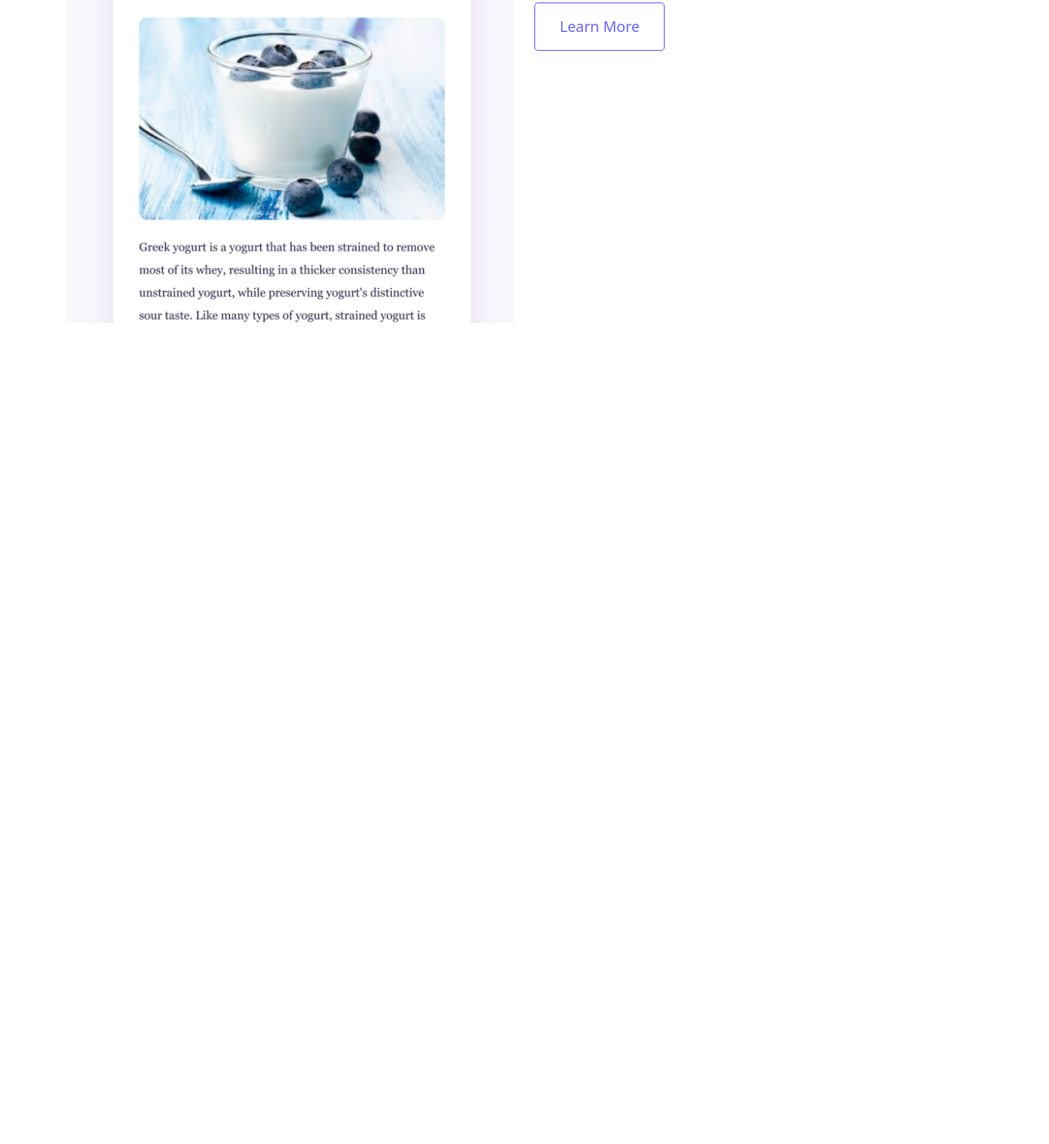
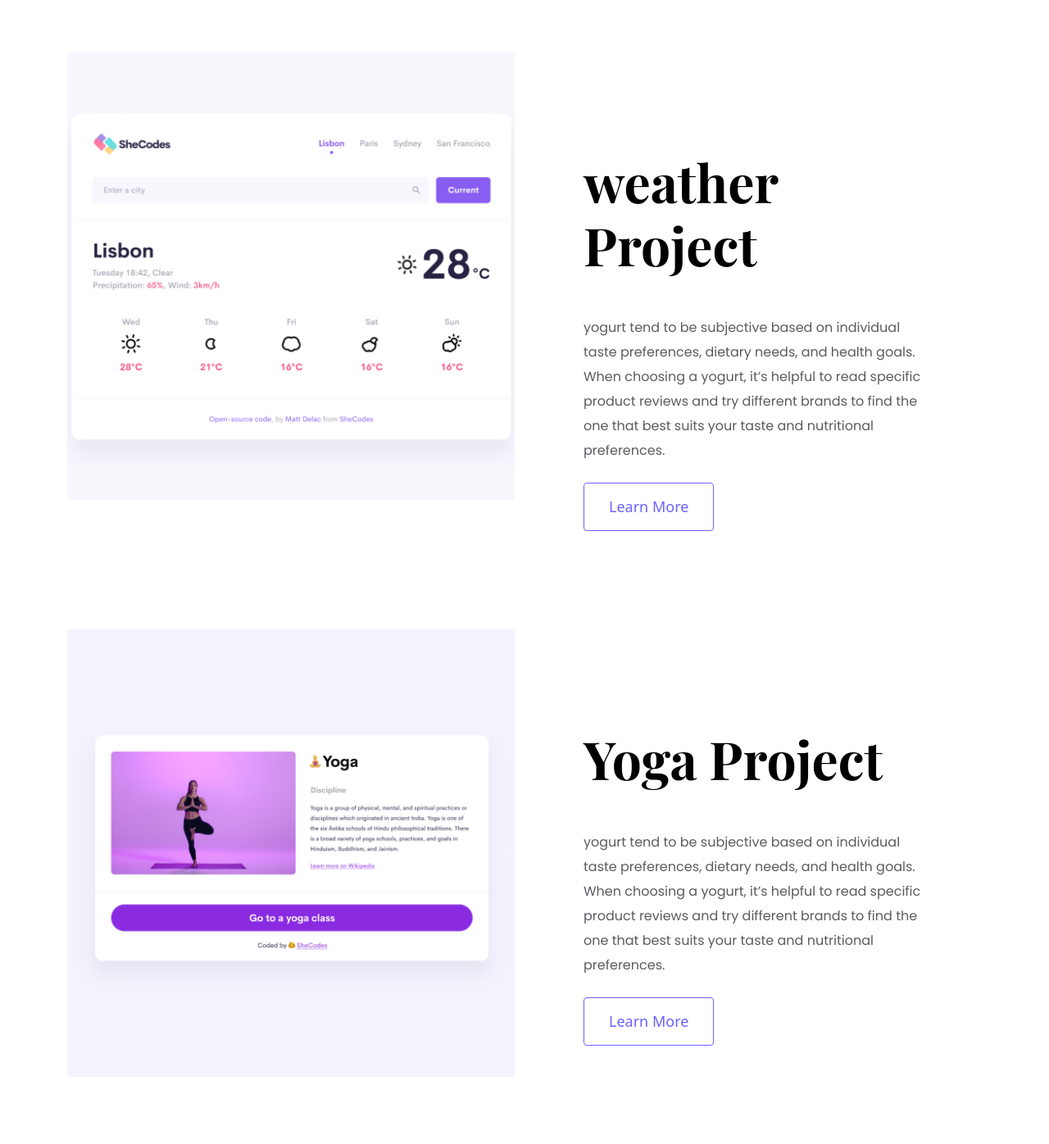
Before and after one commit to Kearabetswejabane/Portfolio-Project, a plain HTML site: page index.html in a window 1280 px wide. Shown: the part 1349-2745 px from the top of the page at 82% size. Before the commit the page ends 1743 px from the top, so only its background shows below. Drawn offline with nearby package versions, Linux system fonts and the light colour scheme; a web font is replaced by a local one.

Commit message:
Added Homepage Content

```diff
--- a/index.html
+++ b/index.html
@@ -64,11 +64,29 @@
       </div>
       <div class="row">
         <div class="col-6">
-          <img src="images/yogurt.png" class="img-fluid" alt="" />
+          <img src="images/weather.png" class="img-fluid" alt="" />
         </div>
         <div class="col-6 d-none d-lg-block">
           <div class="Project-description">
-            <h2 class="mb-5">Yorghut Project</h2>
+            <h2 class="mb-5">weather Project</h2>
+            <p class="mb-4 text-muted">
+              yogurt tend to be subjective based on individual taste
+              preferences, dietary needs, and health goals. When choosing a
+              yogurt, it’s helpful to read specific product reviews and try
+              different brands to find the one that best suits your taste and
+              nutritional preferences.
+            </p>
+            <a href="" class="btn btn-branding-outline">Learn More</a>
+          </div>
+        </div>
+      </div>
+      <div class="row">
+        <div class="col-6">
+          <img src="images/yoga.png" class="img-fluid" alt="" />
+        </div>
+        <div class="col-6 d-none d-lg-block">
+          <div class="Project-description">
+            <h2 class="mb-5">Yoga Project</h2>
             <p class="mb-4 text-muted">
               yogurt tend to be subjective based on individual taste
               preferences, dietary needs, and health goals. When choosing a
--- a/styles/style.css
+++ b/styles/style.css
@@ -25,7 +25,7 @@ p {
   font-family: var(--default-font-family);
   font-weight: normal;
   font-size: 16px;
-  line-height: 1.5px;
+  line-height: 30px;
 }
 .hero {
   background-color: var(--secondary-color);
@@ -60,3 +60,19 @@ p {
   border: 1px solid var(--branding-color);
   color: var(--branding-color);
 }
+.Project-description {
+  padding: 120px 60px;
+}
+@media (max-width: 900px) {
+  h1 {
+    font-size: 60px;
+    line-height: 1.4px;
+  }
+  h2 {
+    font-size: 44px;
+  }
+  .Project-description {
+    padding: 0;
+    text-align: center;
+  }
+}
```
